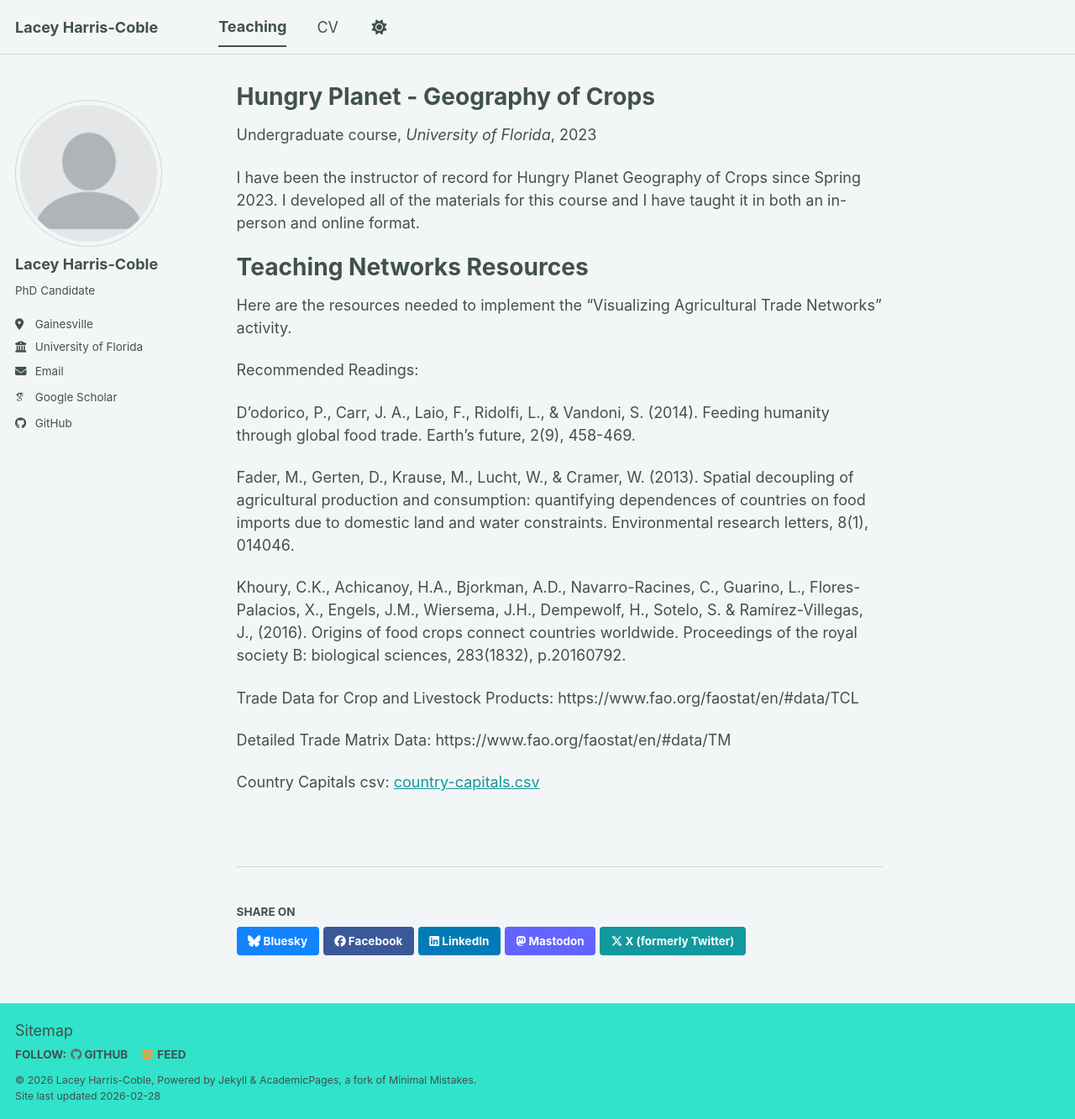
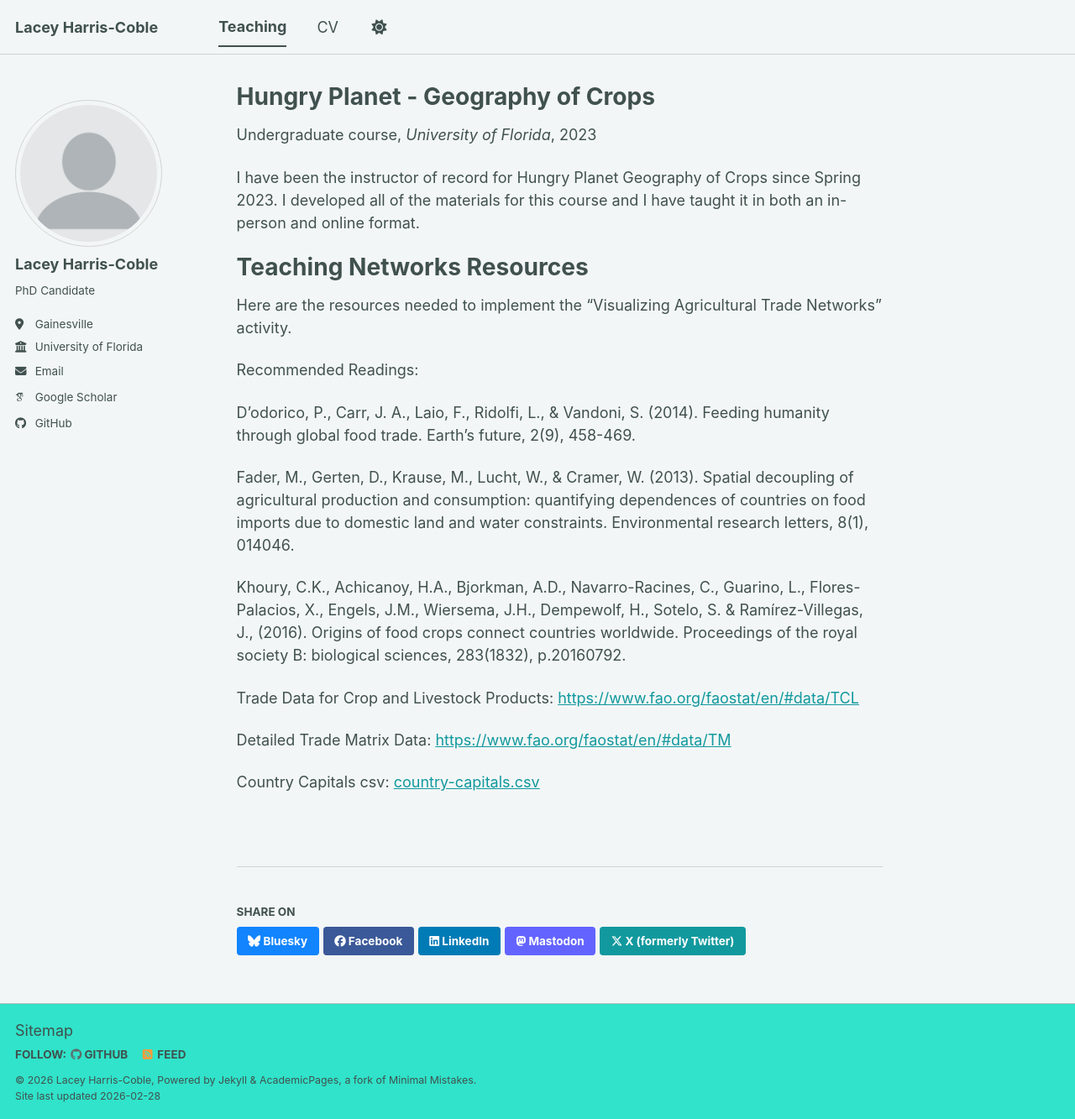
Before and after one commit to lharriscoble/lharriscoble.github.io, a Jekyll site: the page built from _teaching/2014-spring-teaching-1.md, in a window 1280 px wide and 1333 px high. Shown: the whole window at 84% size. Built offline with Jekyll 4.4.1, drawn with Linux system fonts in a browser that asks for light colours; some web fonts are replaced; a script bundle is joined from its source files by our own code; library files that are not in the unit come from our copies; part of the change alters nothing that is shown.

```diff
--- a/_teaching/2014-spring-teaching-1.md
+++ b/_teaching/2014-spring-teaching-1.md
@@ -23,10 +23,9 @@ Fader, M., Gerten, D., Krause, M., Lucht, W., & Cramer, W. (2013). Spatial decou
 
 Khoury, C.K., Achicanoy, H.A., Bjorkman, A.D., Navarro-Racines, C., Guarino, L., Flores-Palacios, X., Engels, J.M., Wiersema, J.H., Dempewolf, H., Sotelo, S. & Ramírez-Villegas, J., (2016). Origins of food crops connect countries worldwide. Proceedings of the royal society B: biological sciences, 283(1832), p.20160792.
 
+Trade Data for Crop and Livestock Products: [<https://www.fao.org/faostat/en/#data/TCL>](<https://www.fao.org/faostat/en/#data/TCL>)
 
-Trade Data for Crop and Livestock Products: https://www.fao.org/faostat/en/#data/TCL
-
-Detailed Trade Matrix Data: https://www.fao.org/faostat/en/#data/TM
+Detailed Trade Matrix Data: [<https://www.fao.org/faostat/en/#data/TM>](<https://www.fao.org/faostat/en/#data/TM>)
 
 
 Country Capitals csv: [country-capitals.csv](url)
```
